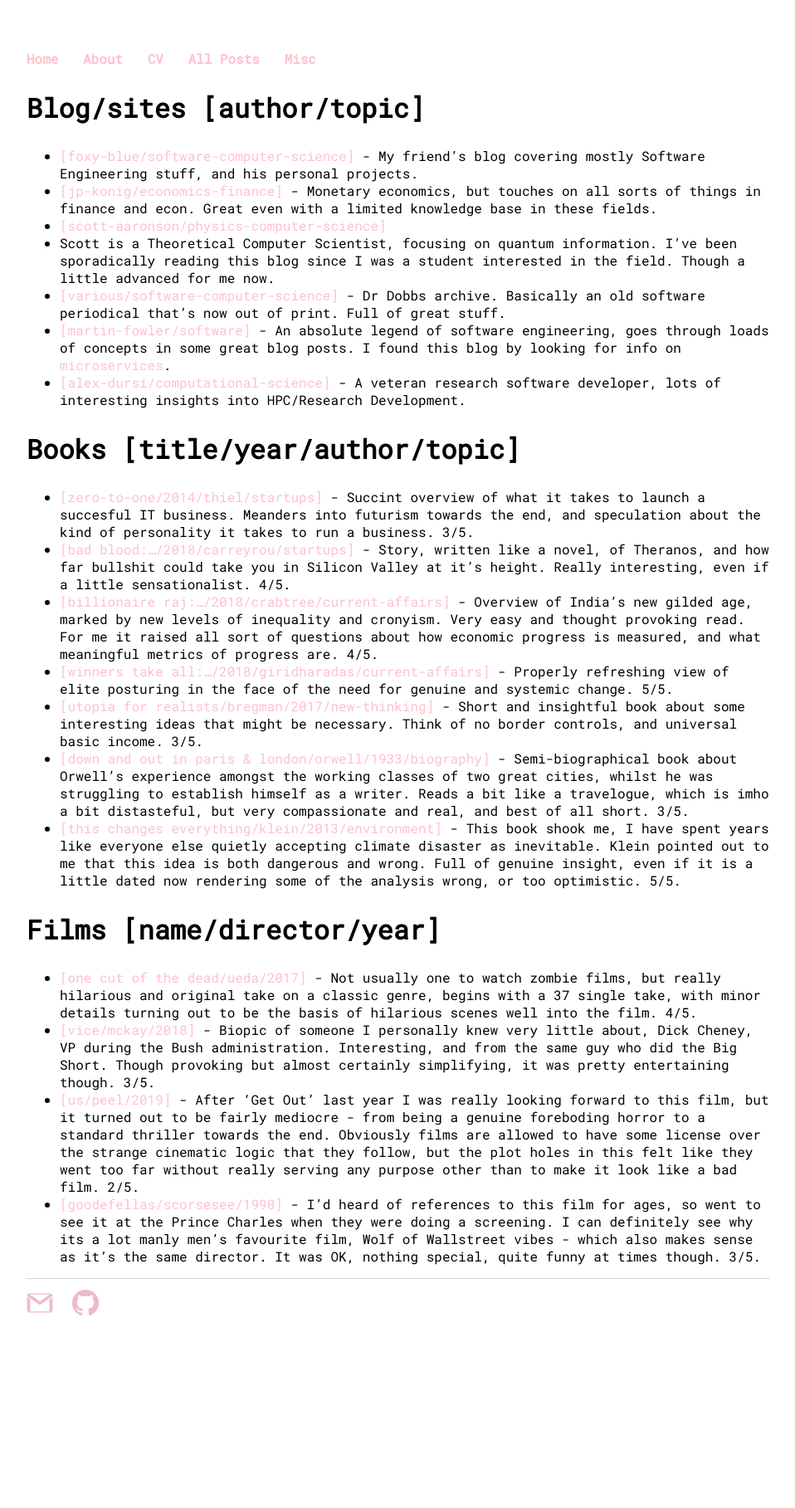
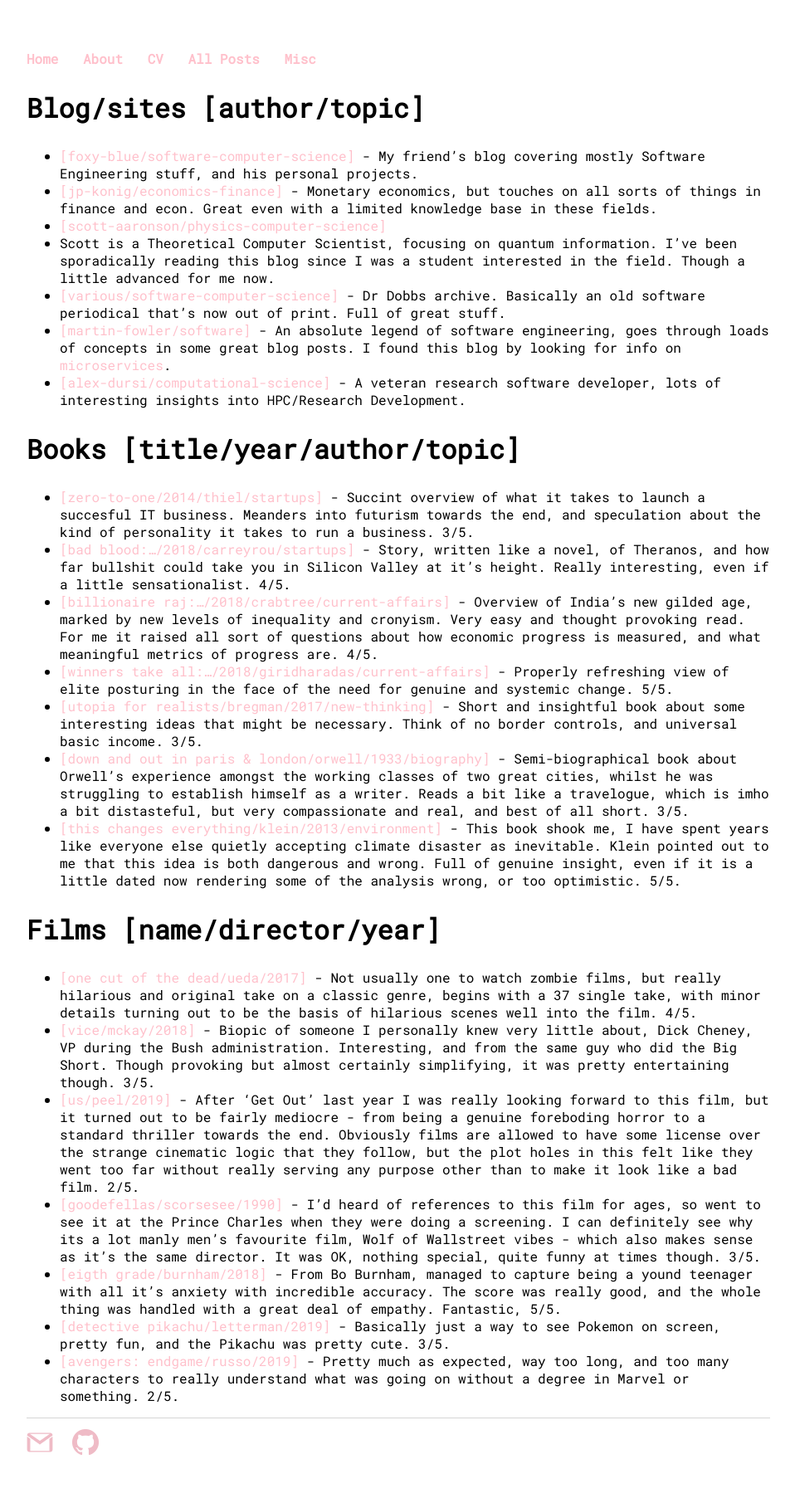
Before and after one commit to skailasa/skailasa.github.io, a Jekyll site: the page built from misc/misc.md, in a window 1280 px wide. Shown: the whole page at 83% size, without its empty margins (160-1118 px from the left). Built offline with Jekyll 4.4.1, drawn with Linux system fonts in a browser that asks for light colours; before the commit the page ends 1649 px from its top, so only the background shows below that.

Commit message:
Add some more film reviews

```diff
--- a/misc/misc.md
+++ b/misc/misc.md
@@ -78,3 +78,13 @@
 when they were doing a screening. I can definitely see why its a lot manly men's favourite
 film, Wolf of Wallstreet vibes - which also makes sense as it's the same director.
 It was OK, nothing special, quite funny at times though. 3/5.
+- [[eigth grade/burnham/2018]](https://en.wikipedia.org/wiki/Eighth_Grade_(film)) -
+From Bo Burnham, managed to capture being a yound teenager with all it's anxiety
+with incredible accuracy. The score was really good, and the whole thing was
+handled with a great deal of empathy. Fantastic, 5/5.
+- [[detective pikachu/letterman/2019]](https://en.wikipedia.org/wiki/Pok%C3%A9mon_Detective_Pikachu) -
+Basically just a way to see Pokemon on screen, pretty fun, and the Pikachu was pretty cute.
+3/5.
+- [[avengers: endgame/russo/2019]](https://en.wikipedia.org/wiki/Avengers:_Endgame) -
+Pretty much as expected, way too long, and too many characters to really understand what
+was going on without a degree in Marvel or something. 2/5.
```
